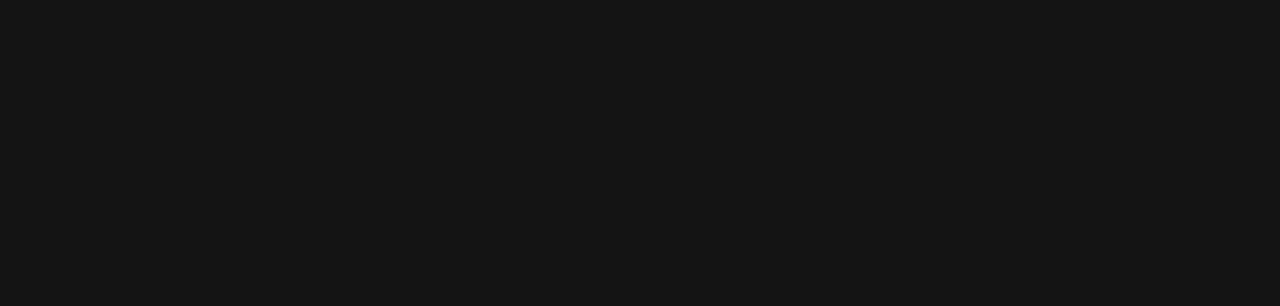
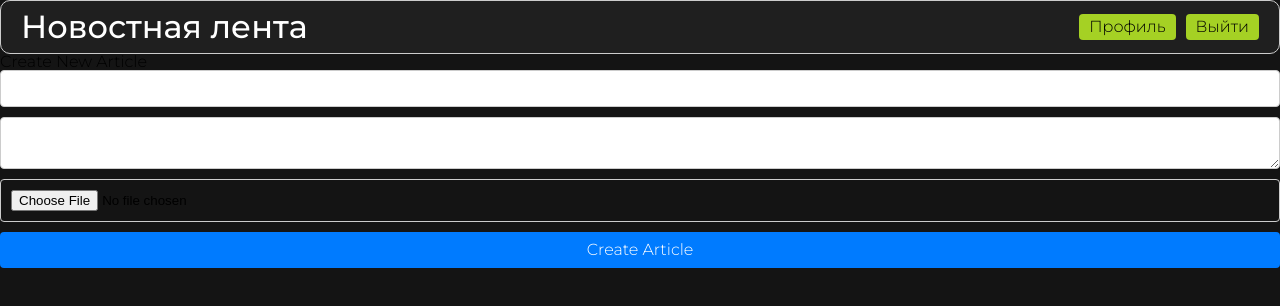
Before and after one commit to mikov144/articles-app, a React (Create React App) app: page /create-article in a window 1280 px wide. Before the commit this address had no page. Shown: the top 306 px of the page. Built offline with nearby package versions, Linux system fonts and the light colour scheme; sample sign-in values are in the browser's storage.

Commit message:
Added CreateArticlePage

```diff
--- a/src/App.js
+++ b/src/App.js
@@ -5,6 +5,8 @@
 import RegistrationPage from './pages/RegistrationPage/RegistrationPage';
 import LoginPage from './pages/LoginPage/LoginPage';
 import ProfilePage from './pages/ProfilePage/ProfilePage';
+import CreateArticlePage from './pages/CreateArticlePage/CreateArticlePage';
+import PrivateRoute from './components/PrivateRoute'
 
 function App() {
   return (
@@ -14,7 +16,8 @@
         <Route path="/article/:id" element={<ArticlePage />} />
         <Route path="/register" element={<RegistrationPage />} />
         <Route path="/login" element={<LoginPage />} />
-        <Route path="/profile" element={<ProfilePage />} />
+        <Route path="/profile" element={<PrivateRoute element={ProfilePage} />} />
+        <Route path="/create-article" element={<PrivateRoute element={CreateArticlePage} />} />
       </Routes>
     </Router>
   );
--- /dev/null
+++ b/src/components/CreateArticleForm/CreateArticleForm.js
@@ -0,0 +1,62 @@
+// src/components/CreateArticleForm.js
+import React, { useState } from 'react';
+import { createArticle } from '../../services/authService';
+
+const CreateArticleForm = ({ onArticleCreated }) => {
+  const [title, setTitle] = useState('');
+  const [content, setContent] = useState('');
+  const [image, setImage] = useState(null);
+  const [error, setError] = useState('');
+  const [message, setMessage] = useState('');
+
+  const handleSubmit = async (e) => {
+    e.preventDefault();
+    const formData = new FormData();
+    formData.append('title', title);
+    formData.append('content', content);
+    if (image) {
+      formData.append('image', image);
+    }
+
+    try {
+      await createArticle(formData);
+      setTitle('');
+      setContent('');
+      setImage(null);
+      setMessage('Article created successfully.');
+      setError('');
+      onArticleCreated(); // Callback to refresh articles list on HomePage
+    } catch (err) {
+      setError('Failed to create article. Please try again.');
+      setMessage('');
+      console.error('Error creating article:', err);
+    }
+  };
+
+  return (
+    <form onSubmit={handleSubmit} className="create-article-form">
+      <input
+        type="text"
+        placeholder="Title"
+        value={title}
+        onChange={(e) => setTitle(e.target.value)}
+        required
+      />
+      <textarea
+        placeholder="Content"
+        value={content}
+        onChange={(e) => setContent(e.target.value)}
+        required
+      />
+      <input
+        type="file"
+        onChange={(e) => setImage(e.target.files[0])}
+      />
+      {error && <p className="error">{error}</p>}
+      {message && <p className="message">{message}</p>}
+      <button type="submit">Create Article</button>
+    </form>
+  );
+};
+
+export default CreateArticleForm;
--- a/src/components/PrivateRoute.js
+++ b/src/components/PrivateRoute.js
@@ -3,9 +3,9 @@
 import { Navigate } from 'react-router-dom';
 import { getCurrentUser } from '../services/authService';
 
-const PrivateRoute = ({ element: Element, ...rest }) => {
+const PrivateRoute = ({ element: Component, ...rest }) => {
   const isAuthenticated = getCurrentUser();
-  return isAuthenticated ? <Element {...rest} /> : <Navigate to="/login" />;
+  return isAuthenticated ? <Component {...rest} /> : <Navigate to="/login" />;
 };
 
 export default PrivateRoute;
--- a/src/index.css
+++ b/src/index.css
@@ -77,3 +77,43 @@
   color: #ffffff;
   opacity: 0.7;
 }
+
+
+
+/* src/App.css */
+.create-article-form {
+  display: flex;
+  flex-direction: column;
+  margin-bottom: 20px;
+}
+
+.create-article-form input,
+.create-article-form textarea {
+  margin-bottom: 10px;
+  padding: 10px;
+  border: 1px solid #ccc;
+  border-radius: 4px;
+}
+
+.create-article-form button {
+  padding: 10px;
+  border: none;
+  background-color: #007bff;
+  color: white;
+  border-radius: 4px;
+  cursor: pointer;
+}
+
+.create-article-form .error {
+  color: red;
+  text-align: center;
+  margin-top: -10px;
+  margin-bottom: 10px;
+}
+
+.create-article-form .message {
+  color: green;
+  text-align: center;
+  margin-top: -10px;
+  margin-bottom: 10px;
+}
--- /dev/null
+++ b/src/pages/CreateArticlePage/CreateArticlePage.js
@@ -0,0 +1,16 @@
+// src/components/CreateArticlePage.js
+import React from 'react';
+import Header from '../../components/Header/Header';
+import CreateArticleForm from '../../components/CreateArticleForm/CreateArticleForm';
+
+const CreateArticlePage = () => {
+  return (
+    <div className="create-article-page">
+      <Header />
+      <h1>Create New Article</h1>
+      <CreateArticleForm />
+    </div>
+  );
+};
+
+export default CreateArticlePage;
--- a/src/pages/HomePage/HomePage.js
+++ b/src/pages/HomePage/HomePage.js
@@ -1,5 +1,6 @@
 import { HomePageWrapper } from './homePage.styled';
 import React, { useEffect, useState } from 'react';
+import { Link } from 'react-router-dom';
 import ArticleCard from '../../components/ArticleCard/ArticleCard';
 import { fetchArticles } from '../../services/articleService';
 import Header from '../../components/Header/Header';
@@ -17,7 +18,7 @@
       } catch (error) {
         console.error('Error fetching articles:', error);
       } finally {
-        setLoading(false)
+        setLoading(false);
       }
     };
     getArticles();
@@ -30,7 +31,7 @@
         <Loader />
       ) : (
         <>
-          <h1>News Articles</h1>
+          <Link to="/create-article" className="create-article-link">Create New Article</Link>
           <div className="articles-container">
             {articles.map((article) => (
               <ArticleCard key={article.id} article={article} />
--- a/src/services/authService.js
+++ b/src/services/authService.js
@@ -5,6 +5,7 @@
 const TOKEN_URL = 'https://darkdes-django-t3b02.tw1.ru/api/v1/token/';
 const REFRESH_TOKEN_URL = 'https://darkdes-django-t3b02.tw1.ru/api/v1/token/refresh/';
 const CHANGE_PASSWORD_URL = 'https://darkdes-django-t3b02.tw1.ru/api/v1/change-password/';
+const CREATE_ARTICLE_URL = 'https://darkdes-django-t3b02.tw1.ru/api/v1/articles/';
 
 export const register = async (userData) => {
   const response = await axios.post(API_URL, userData);
@@ -37,6 +38,17 @@
   return response.data;
 };
 
+export const createArticle = async (articleData) => {
+  const token = localStorage.getItem('token');
+  const response = await axios.post(CREATE_ARTICLE_URL, articleData, {
+    headers: {
+      Authorization: `Bearer ${token}`,
+      'Content-Type': 'multipart/form-data',
+    },
+  });
+  return response.data;
+};
+
 export const logout = () => {
   localStorage.removeItem('token');
   localStorage.removeItem('username');
```
Also changed, not shown: src/components/CreateArticleForm/createArticleForm.styled.js (added).
